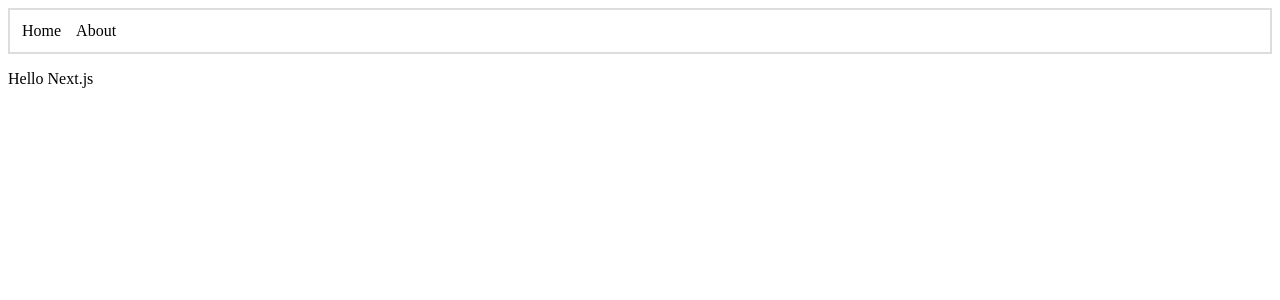
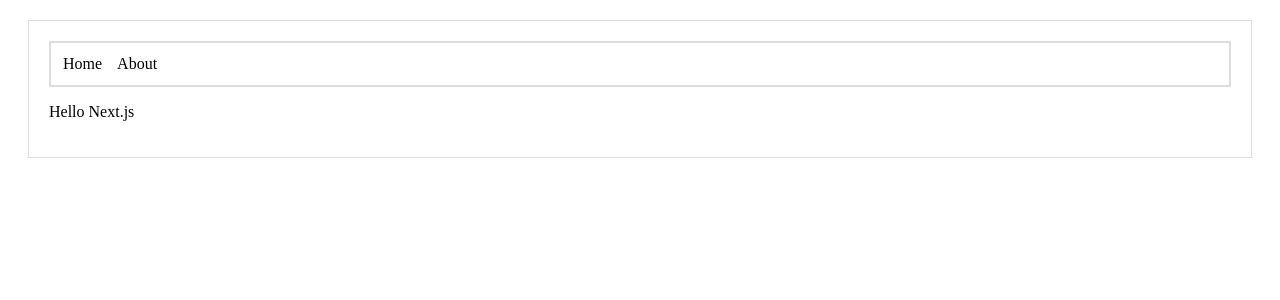
Before and after one commit to taneba/hello-next, a Next.js app: page / in a window 1280 px wide. Shown: the top 300 px of the page. Built offline with nearby package versions, Linux system fonts and the light colour scheme.

Commit message:
add a layout component

```diff
--- /dev/null
+++ b/components/layout.js
@@ -0,0 +1,17 @@
+import Header from './header'
+import styled from 'styled-components'
+
+const Layout = (props) => (
+  <StyledLayout>
+    <Header />
+    {props.children}
+  </StyledLayout>
+)
+
+const StyledLayout = styled.div`
+  margin: 20px;
+  padding: 20px;
+  border: 1px solid #ddd;
+`
+
+export default Layout
--- a/pages/index.js
+++ b/pages/index.js
@@ -1,12 +1,7 @@
-import Link from 'next/link'
-import styled from 'styled-components'
-import Header from '../components/header'
+import Layout from '../components/layout'
 
-const Index = () => (
-  <div>
-    <Header />
+export default () => (
+  <Layout>
     <p>Hello Next.js</p>
-  </div>
+  </Layout>
 )
-
-export default Index
```
Also changed, not shown: package.json (+6 -2 lines), pages/about.js (+3 -4 lines), 1 other file (tests, documents, lock files or other folders).
